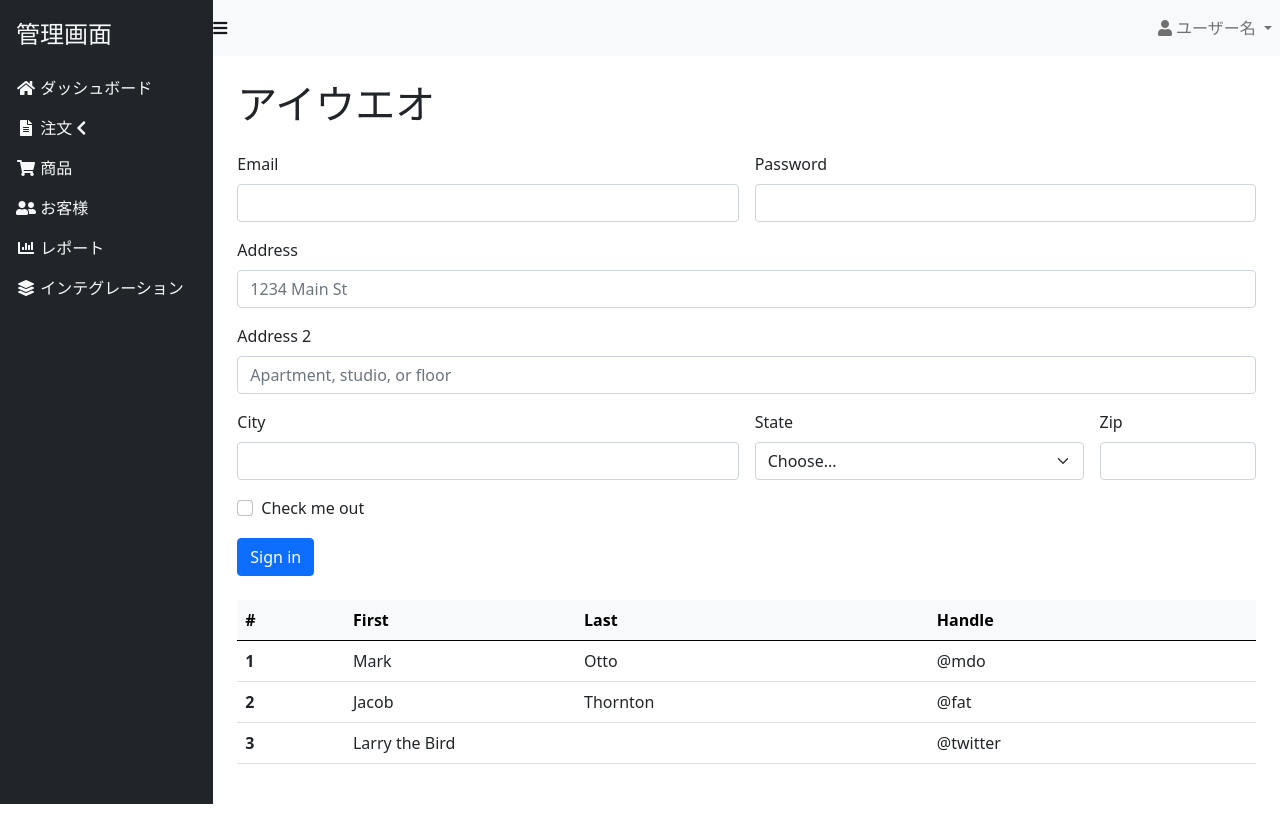
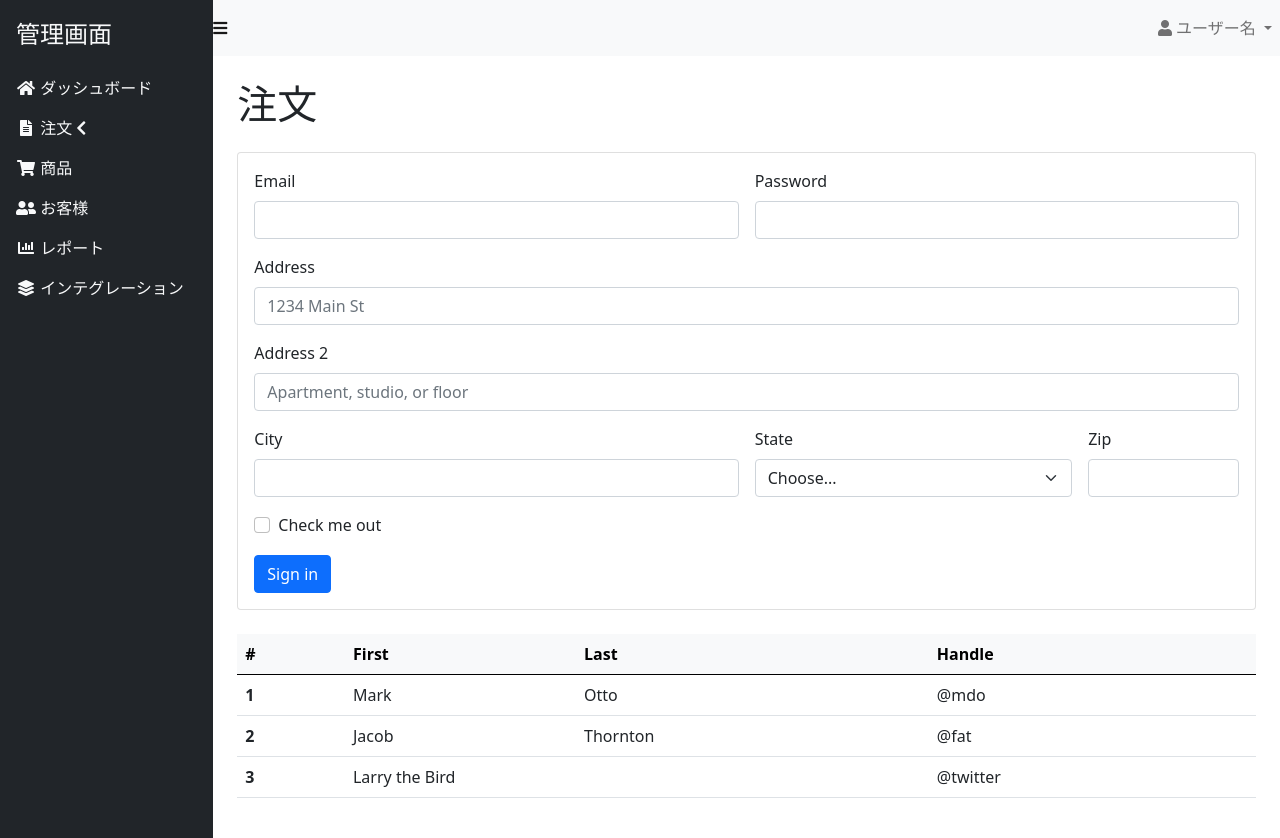
Before and after one commit to okonomi/bootstrap-v5-admin-template, a website built with Parcel: page index.html in a window 1280 px wide. Before the commit the page ends 804 px from the top, so only its background shows below. Built offline with nearby package versions, Linux system fonts and the light colour scheme.

Commit message:
feat: search form in card

```diff
--- a/index.html
+++ b/index.html
@@ -70,10 +70,11 @@
         </nav>
         <div class="p-4">
           <h1 class="fs-h1 mb-4">
-            アイウエオ
+            注文
           </h1>
 
-          <div class="mb-4">
+          <div class="card mb-4">
+            <div class="card-body">
               <form class="row g-3">
                 <div class="col-md-6">
                   <label for="inputEmail4" class="form-label">Email</label>
@@ -119,6 +120,7 @@
                 </div>
               </form>
             </div>
+          </div>
 
           <table class="table">
             <thead class="table-light">
```
Lines whose indentation alone changed are shown as unchanged.
